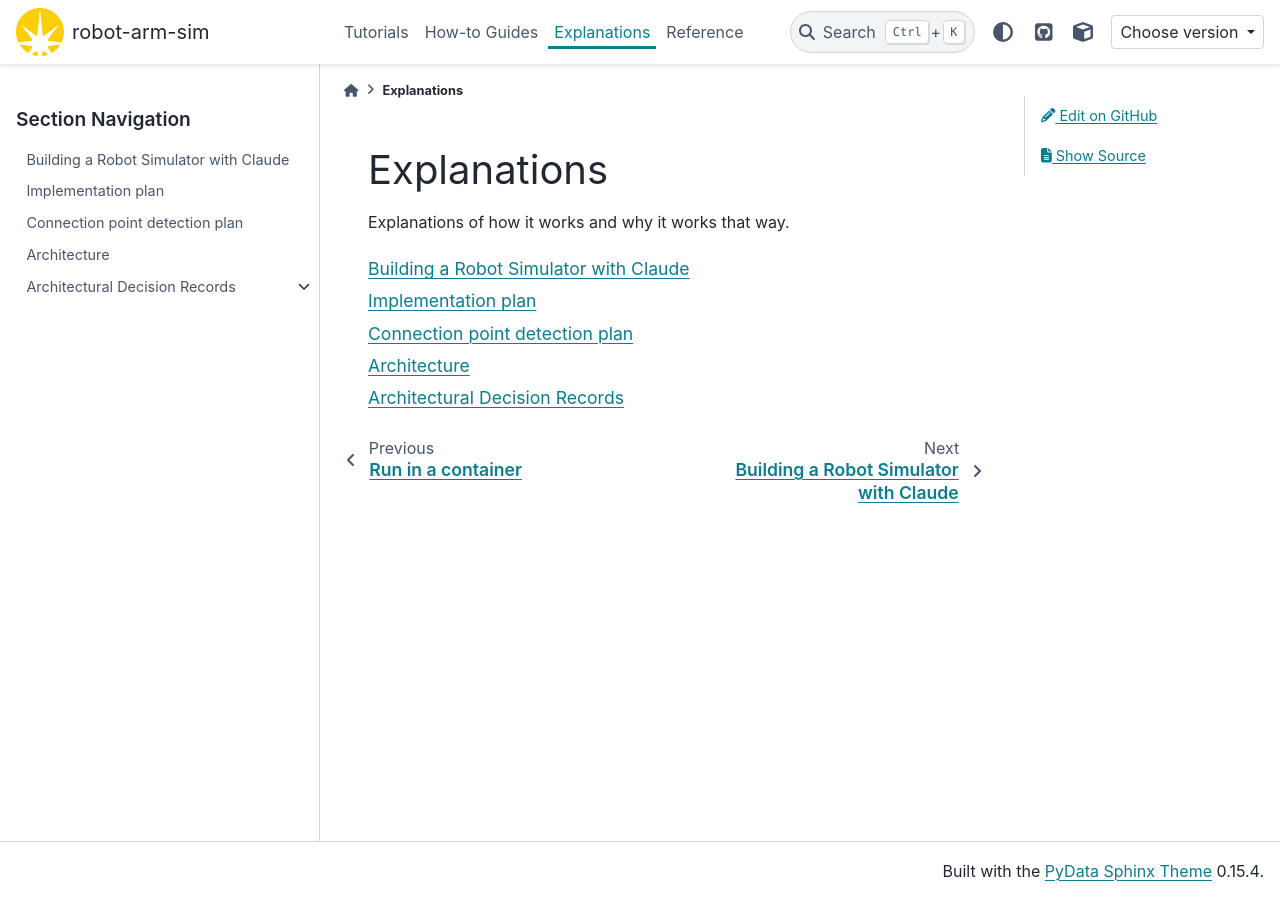
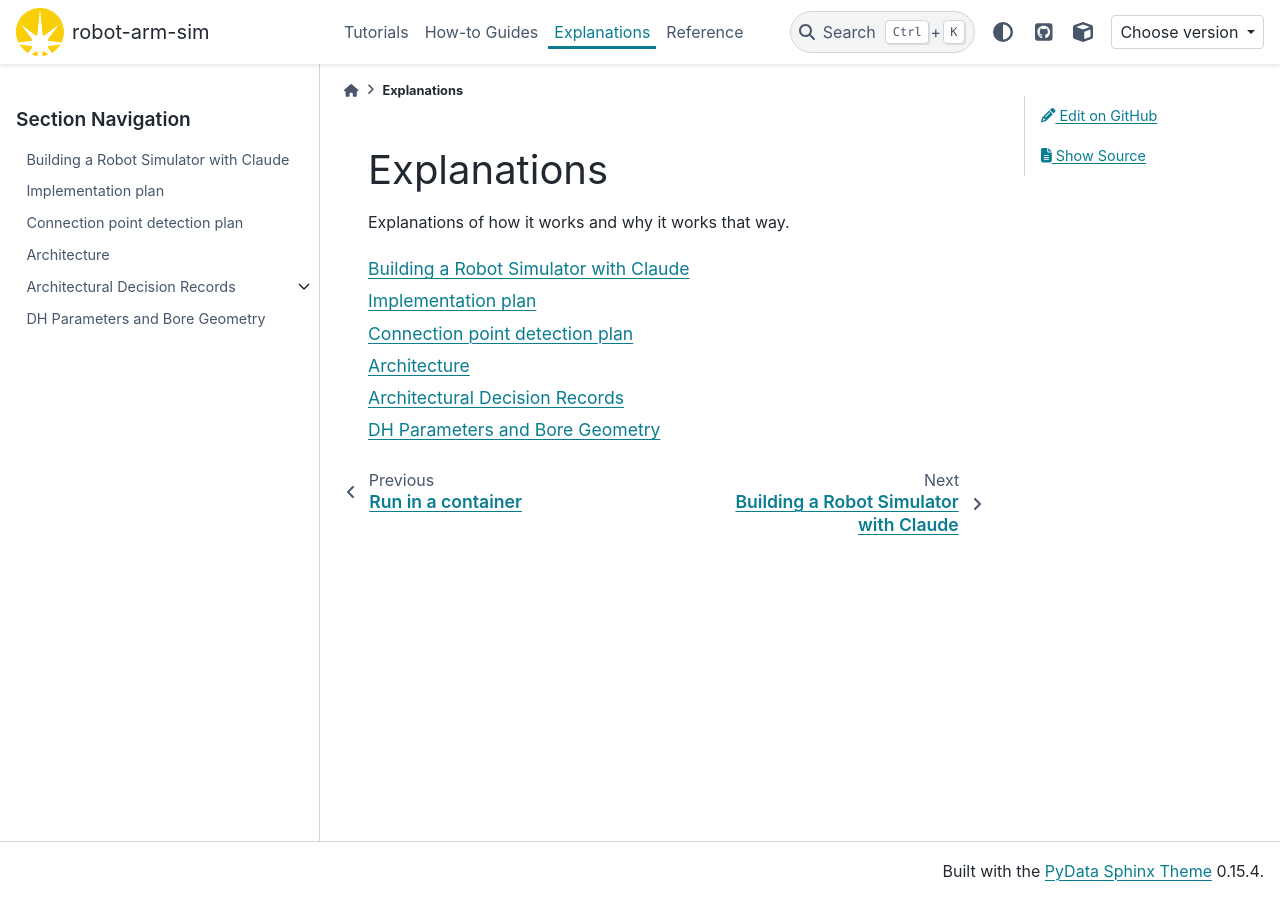
Before and after one commit to gilesknap/robot-arm-sim, a Sphinx documentation site: the page built from docs/explanations.md, in a window 1280 px wide. Built offline with Sphinx 7.4.7 and the PyData theme 0.15.4, drawn with Linux system fonts in a browser that asks for light colours; pages that are not in the unit, such as notebooks, are missing from menus; the version number could not be read and is left out.

Commit message:
add DH/bore geometry doc to explanations toctree
Co-Authored-By: Claude Opus 4.6 <noreply@anthropic.com>

````diff
--- a/docs/explanations.md
+++ b/docs/explanations.md
@@ -10,4 +10,5 @@ explanations/implementation-plan
 explanations/connection-point-plan
 explanations/architecture
 explanations/decisions
+explanations/dh_parameters_and_bore_geometry
 ```
````
